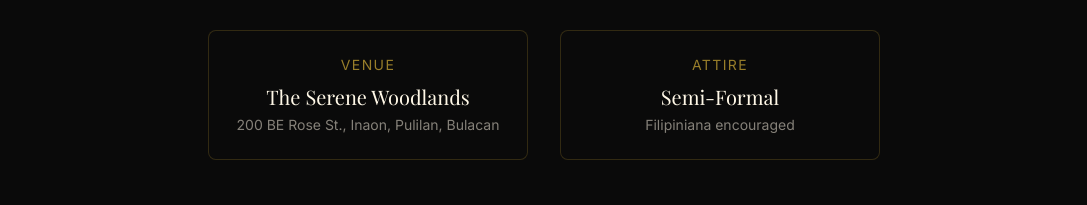
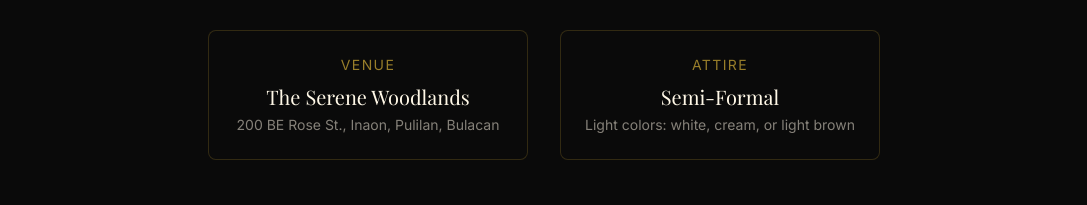
Before and after one commit to Karllouise-code/tita-rsvp-bday, a React (Vite) app: page / in a window 1280 px wide. Shown: the part 1629-1834 px from the top of the page, without its empty margins (96-1183 px from the left). Built offline with nearby package versions, Linux system fonts and the light colour scheme.

Commit message:
feat: update attire to light colors (white, cream, light brown)

```diff
--- a/src/components/EventDetails.jsx
+++ b/src/components/EventDetails.jsx
@@ -67,7 +67,7 @@ const EventDetails = () => {
           >
             <p className="text-gold/70 text-sm uppercase tracking-widest mb-2">Attire</p>
             <p className="font-heading text-xl text-cream">Semi-Formal</p>
-            <p className="text-cream/50 text-sm mt-1">Filipiniana encouraged</p>
+            <p className="text-cream/50 text-sm mt-1">Light colors: white, cream, or light brown</p>
           </motion.div>
         </div>
       </motion.div>
```
